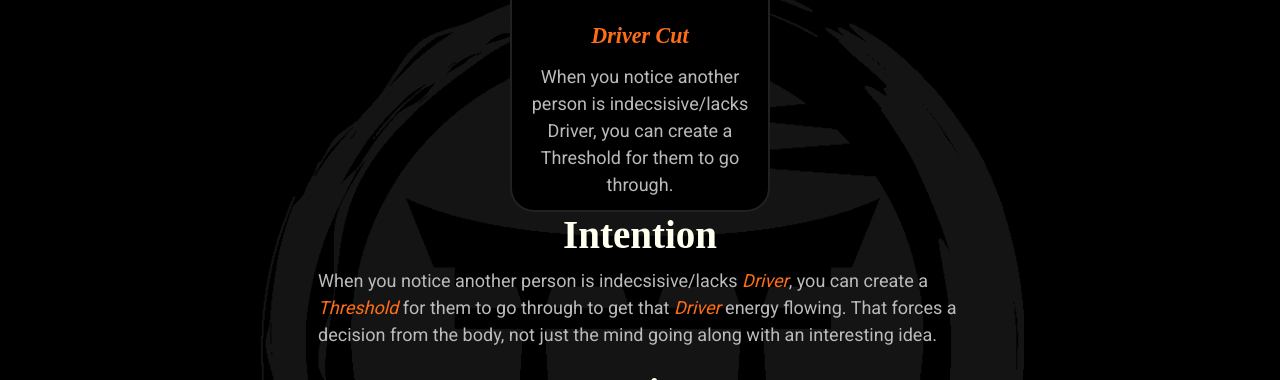
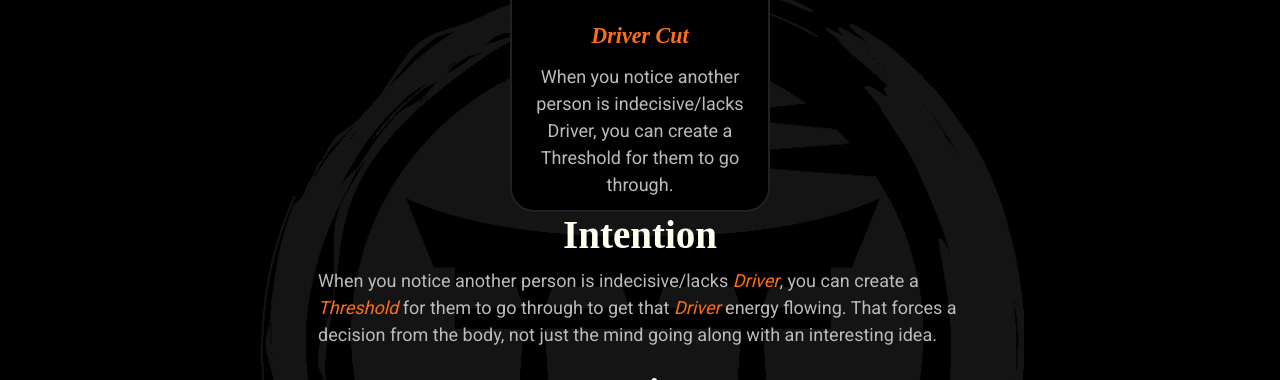
Before and after one commit to mindset-dojo/mindset-dojo.github.io, a Jekyll site: the page built from _forms/driver-cut.md, in a window 1280 px wide and 900 px high. Shown: the part 357-737 px from the top of the window. Built offline with Jekyll 4.4.1, drawn with Linux system fonts in a browser that asks for light colours; some web fonts are replaced.

Commit message:
fix(driver-cut): typo.

```diff
--- a/_forms/driver-cut.md
+++ b/_forms/driver-cut.md
@@ -6,7 +6,7 @@ published_date: 2025-11-22
 refactored_date: 2025-11-22
 authors:
 - kyle-ingersoll
-excerpt: When you notice another person is indecsisive/lacks Driver, you can create a Threshold for them to go through.
+excerpt: When you notice another person is indecisive/lacks Driver, you can create a Threshold for them to go through.
 icon: fa-solid fa-scissors
 tags:
   - container
@@ -20,7 +20,7 @@ inspirations:
 
 ## Intention
 
-When you notice another person is indecsisive/lacks [Driver](../driver/), you can create a [Threshold](../threshold/) for them to go through to get that [Driver](../driver/) energy flowing. That forces a decision from the body, not just the mind going along with an interesting idea.
+When you notice another person is indecisive/lacks [Driver](../driver/), you can create a [Threshold](../threshold/) for them to go through to get that [Driver](../driver/) energy flowing. That forces a decision from the body, not just the mind going along with an interesting idea.
 
 ## Experience
 
```
